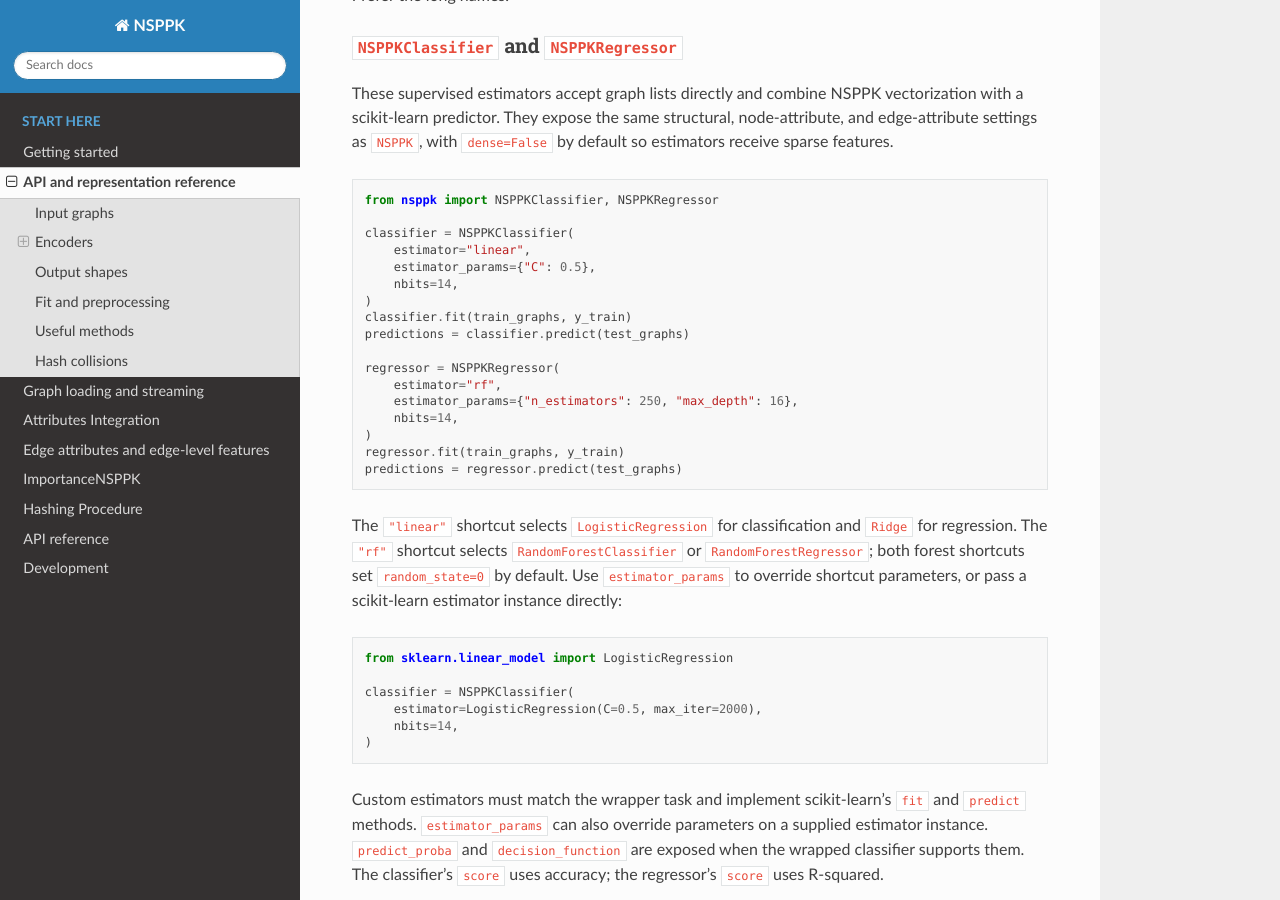
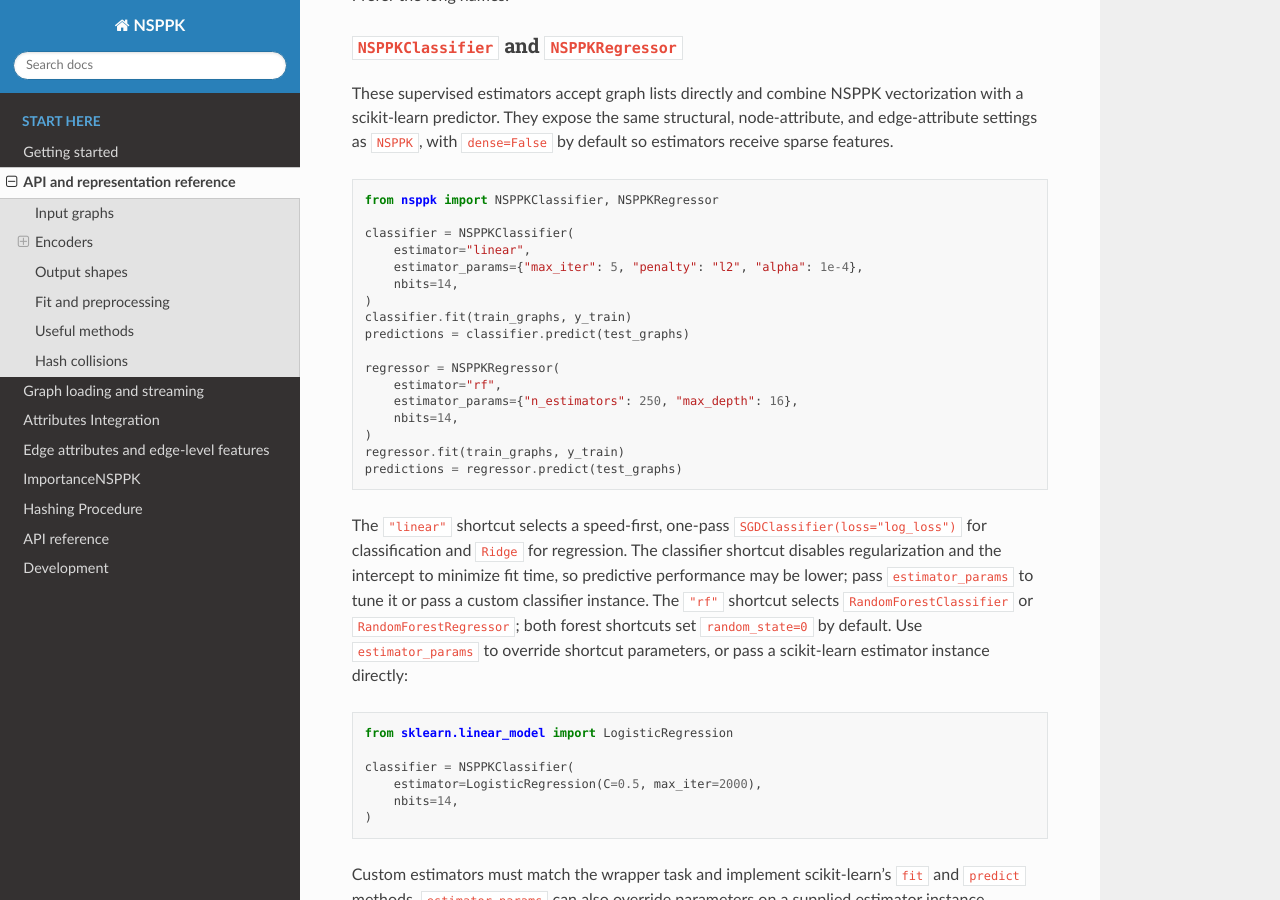
Before and after one commit to Xfcosta/NSPPK, a Sphinx documentation site: the page built from docs/API.md, in a window 1280 px wide and 900 px high, scrolled down 1601 px. Built offline with Sphinx 7.4.7 and the Read the Docs theme 3.1.0, drawn with Linux system fonts in a browser that asks for light colours.

Commit message:
Benchmark classifiers and default linear SGD

````diff
--- a/docs/API.md
+++ b/docs/API.md
@@ -51,7 +51,7 @@ from nsppk import NSPPKClassifier, NSPPKRegressor
 
 classifier = NSPPKClassifier(
     estimator="linear",
-    estimator_params={"C": 0.5},
+    estimator_params={"max_iter": 5, "penalty": "l2", "alpha": 1e-4},
     nbits=14,
 )
 classifier.fit(train_graphs, y_train)
@@ -66,7 +66,14 @@ regressor.fit(train_graphs, y_train)
 predictions = regressor.predict(test_graphs)
 ```
 
-The `"linear"` shortcut selects `LogisticRegression` for classification and `Ridge` for regression. The `"rf"` shortcut selects `RandomForestClassifier` or `RandomForestRegressor`; both forest shortcuts set `random_state=0` by default. Use `estimator_params` to override shortcut parameters, or pass a scikit-learn estimator instance directly:
+The `"linear"` shortcut selects a speed-first, one-pass
+`SGDClassifier(loss="log_loss")` for classification and `Ridge` for regression.
+The classifier shortcut disables regularization and the intercept to minimize
+fit time, so predictive performance may be lower; pass `estimator_params` to
+tune it or pass a custom classifier instance. The `"rf"` shortcut selects
+`RandomForestClassifier` or `RandomForestRegressor`; both forest shortcuts set
+`random_state=0` by default. Use `estimator_params` to override shortcut
+parameters, or pass a scikit-learn estimator instance directly:
 
 ```python
 from sklearn.linear_model import LogisticRegression
````
Also changed, not shown: docs/GETTING_STARTED.md (+4 -3 lines), 3 other files.
